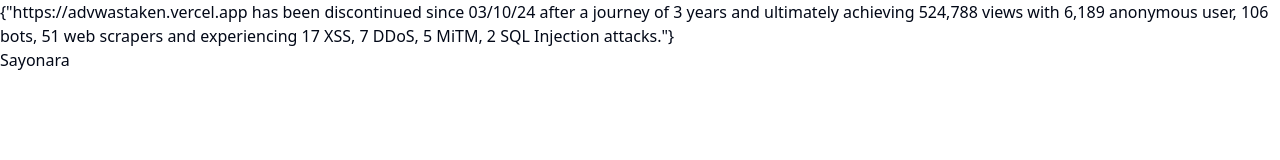
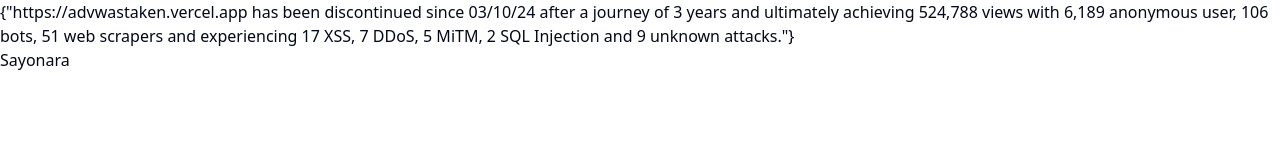
Before and after one commit to advAltTsx/axer, a Next.js app: page /messages in a window 1280 px wide. Shown: the top 160 px of the page. Built offline with nearby package versions, Linux system fonts and the light colour scheme.

Commit message:
Update page.tsx

```diff
--- a/app/messages/page.tsx
+++ b/app/messages/page.tsx
@@ -53,7 +53,7 @@
 
   return (
     <main className="">
-      {'{"https://advwastaken.vercel.app has been discontinued since 03/10/24 after a journey of 3 years and ultimately achieving 524,788 views with 6,189 anonymous user, 106 bots, 51 web scrapers and experiencing 17 XSS, 7 DDoS, 5 MiTM, 2 SQL Injection attacks."}'}
+      {'{"https://advwastaken.vercel.app has been discontinued since 03/10/24 after a journey of 3 years and ultimately achieving 524,788 views with 6,189 anonymous user, 106 bots, 51 web scrapers and experiencing 17 XSS, 7 DDoS, 5 MiTM, 2 SQL Injection and 9 unknown attacks."}'}
    <br/>
       Sayonara
 
```
